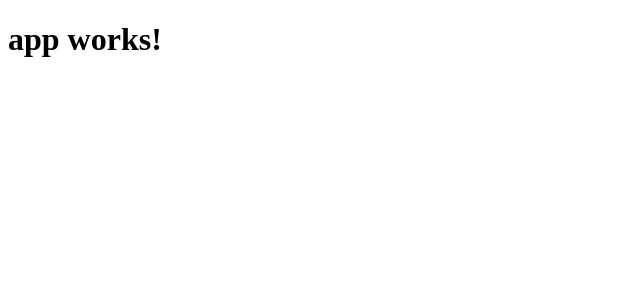
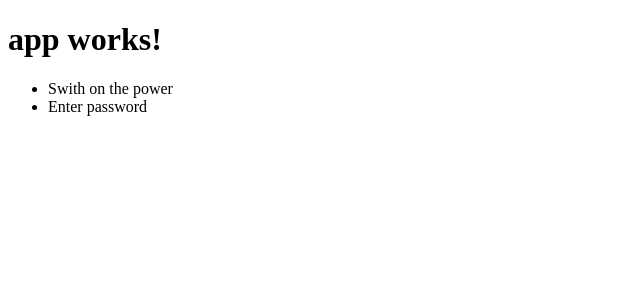
Before and after one commit to RomainGoncalves/todos-angular2, an Angular app: page / in a window 1280 px wide. Shown: the top 300 px of the page, without its empty margins (0-640 px from the left). Built offline with nearby package versions, Linux system fonts and the light colour scheme.

Commit message:
Finally got to display tasks

```diff
--- a/src/app/app.component.html
+++ b/src/app/app.component.html
@@ -1,3 +1,9 @@
 <h1>
   {{title}}
 </h1>
+
+<ul>
+  <li *ngFor="let task of todo.tasks">
+    {{ task.title }}
+  </li>
+</ul>
--- a/src/app/app.component.ts
+++ b/src/app/app.component.ts
@@ -1,10 +1,16 @@
-import { Component } from '@angular/core';
+import {Component} from '@angular/core';
+import {TodoService} from "./todo.service";
 
 @Component({
   selector: 'app-root',
   templateUrl: './app.component.html',
   styleUrls: ['./app.component.css']
 })
+
 export class AppComponent {
   title = 'app works!';
+
+  constructor(
+    private todo:TodoService
+  ){}
 }
--- /dev/null
+++ b/src/app/todo.service.ts
@@ -0,0 +1,18 @@
+import {Injectable} from '@angular/core';
+
+@Injectable()
+export class TodoService {
+
+  public tasks;
+
+  constructor() {
+    this.tasks = [
+      {
+        title: 'Swith on the power'
+      },
+      {
+        title: 'Enter password'
+      }
+    ];
+  }
+}
```
Also changed, not shown: src/app/app.module.ts (+9 -7 lines), 1 other file (tests, documents, lock files or other folders).
